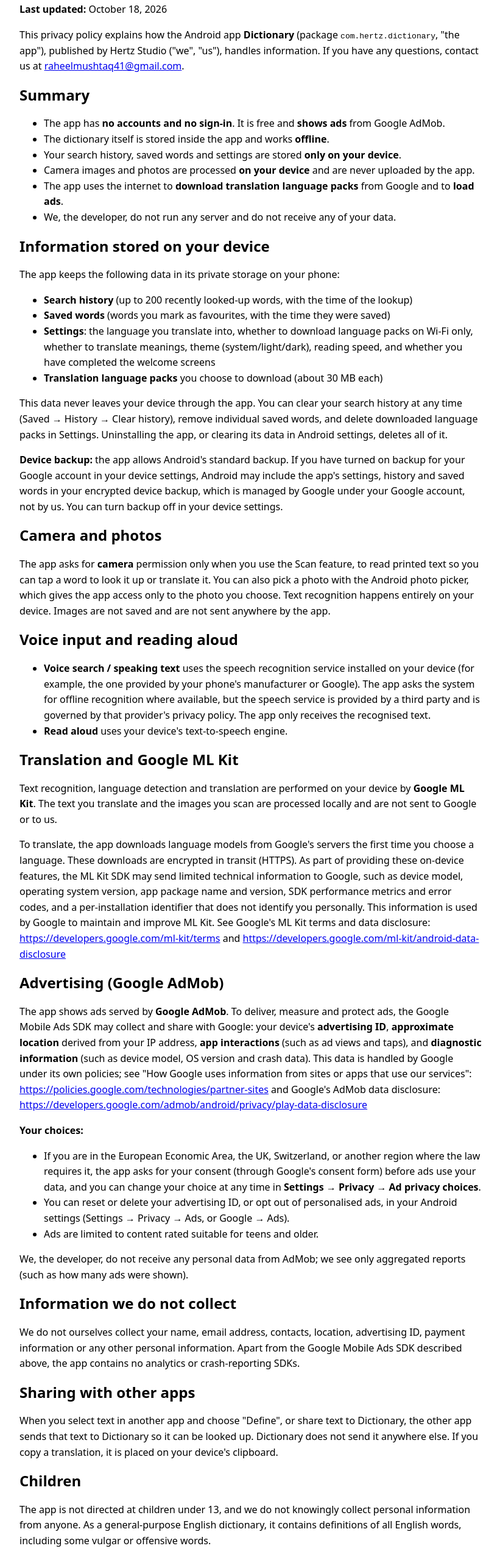
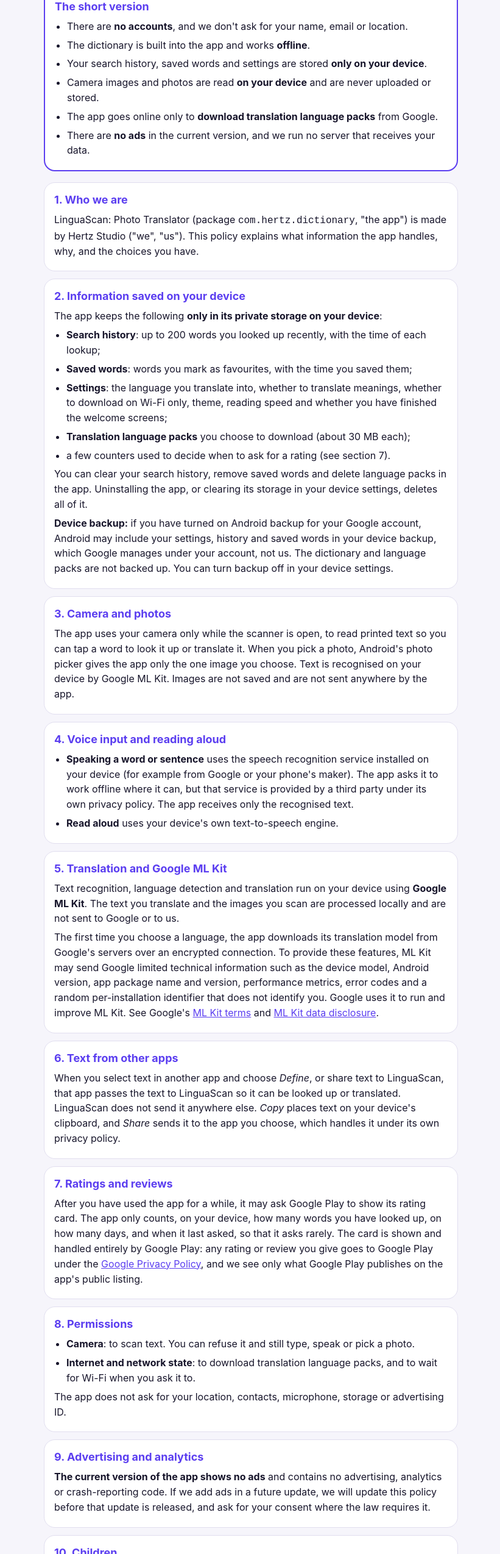
Before and after one commit to raheelmushtaq/apps-privacy-policy, a plain HTML site: page dictionary-privacy-policy.html in a window 1280 px wide. Shown: the part 110-2659 px from the top of the page at 61% size, without its empty margins (228-1049 px from the left). Drawn offline with Linux system fonts and the light colour scheme.

Commit message:
Add LinguaScan privacy policy and terms and conditions
- Rewrite dictionary-privacy-policy.html for LinguaScan: Photo Translator
  in the shared card style, adding the Google Play in-app review section
- Add terms-and-conditions/dictionary-terms-and-conditions.html, with the
  WordNet, CMUdict and Poppins licence notices
- List both in the indexes under the new name

Co-Authored-By: Claude Opus 5.5 <noreply@anthropic.com>

```diff
--- a/dictionary-privacy-policy.html
+++ b/dictionary-privacy-policy.html
@@ -3,69 +3,133 @@
 <head>
 <meta charset="utf-8">
 <meta name="viewport" content="width=device-width, initial-scale=1">
-  <title>Dictionary Privacy Policy</title>
+<title>Privacy Policy – LinguaScan: Photo Translator</title>
 <style>
-    :root { color-scheme: light dark; font-family: system-ui, sans-serif; line-height: 1.6; }
-    body { max-width: 760px; margin: 0 auto; padding: 32px 20px 64px; }
-    h1, h2, h3 { line-height: 1.2; }
-    table { border-collapse: collapse; width: 100%; margin: 16px 0; display: block; overflow-x: auto; }
-    th, td { border: 1px solid #8a8a8a; padding: 6px 10px; text-align: left; vertical-align: top; }
-    a { word-break: break-word; }
+  :root { --ink: #17152B; --soft: #4A4760; --accent: #5B3EF0; --card: #FFFFFF; --bg: #F6F5FB; --line: #E1DEEF; color-scheme: light; }
+  @media (prefers-color-scheme: dark) {
+    :root:not(.light) { --ink: #E6E4F2; --soft: #BAB6CF; --accent: #A99BFF; --card: #1C1A2B; --bg: #12111C; --line: #2F2C43; color-scheme: dark; }
+  }
+  :root.dark { --ink: #E6E4F2; --soft: #BAB6CF; --accent: #A99BFF; --card: #1C1A2B; --bg: #12111C; --line: #2F2C43; color-scheme: dark; }
+  * { box-sizing: border-box; }
+  body { margin: 0; padding: 16px 16px 40px; background: var(--bg); color: var(--ink);
+         font: 16px/1.55 -apple-system, "Roboto", "Segoe UI", sans-serif; }
+  main { max-width: 680px; margin: 0 auto; }
+  h1 { font-size: 26px; line-height: 1.2; margin: 4px 0 2px; }
+  .meta { color: var(--soft); font-size: 14px; margin: 0 0 16px; }
+  .summary { background: var(--card); border: 2px solid var(--accent); border-radius: 18px; padding: 14px 16px; margin-bottom: 18px; }
+  .summary h2 { margin-top: 0; }
+  section { background: var(--card); border-radius: 18px; padding: 14px 16px; margin-bottom: 12px; border: 1px solid var(--line); }
+  h2 { font-size: 18px; margin: 0 0 6px; color: var(--accent); }
+  p, li { margin: 6px 0; }
+  ul { padding-left: 20px; margin: 6px 0; }
+  a { color: var(--accent); word-break: break-word; }
+  .contact p { margin: 2px 0; }
 </style>
 </head>
 <body>
-  <h1>Privacy Policy for Dictionary</h1>
-  <p><strong>Last updated:</strong> October 18, 2026</p>
-  <p>This privacy policy explains how the Android app <strong>Dictionary</strong> (package <code>com.hertz.dictionary</code>, "the app"), published by Hertz Studio ("we", "us"), handles information. If you have any questions, contact us at <a href="mailto:raheelmushtaq41@gmail.com">raheelmushtaq41@gmail.com</a>.</p>
-  <h2>Summary</h2>
+<main>
+  <h1>Privacy Policy</h1>
+  <p class="meta">LinguaScan: Photo Translator by Hertz Studio · Effective 23 November 2026</p>
+
+  <div class="summary">
+    <h2>The short version</h2>
     <ul>
-    <li>The app has <strong>no accounts and no sign-in</strong>. It is free and <strong>shows ads</strong> from Google AdMob.</li>
-    <li>The dictionary itself is stored inside the app and works <strong>offline</strong>.</li>
+      <li>There are <strong>no accounts</strong>, and we don't ask for your name, email or location.</li>
+      <li>The dictionary is built into the app and works <strong>offline</strong>.</li>
       <li>Your search history, saved words and settings are stored <strong>only on your device</strong>.</li>
-    <li>Camera images and photos are processed <strong>on your device</strong> and are never uploaded by the app.</li>
-    <li>The app uses the internet to <strong>download translation language packs</strong> from Google and to <strong>load ads</strong>.</li>
-    <li>We, the developer, do not run any server and do not receive any of your data.</li>
+      <li>Camera images and photos are read <strong>on your device</strong> and are never uploaded or stored.</li>
+      <li>The app goes online only to <strong>download translation language packs</strong> from Google.</li>
+      <li>There are <strong>no ads</strong> in the current version, and we run no server that receives your data.</li>
     </ul>
-  <h2>Information stored on your device</h2>
-  <p>The app keeps the following data in its private storage on your phone:</p>
+  </div>
+
+  <section>
+    <h2>1. Who we are</h2>
+    <p>LinguaScan: Photo Translator (package <code>com.hertz.dictionary</code>, "the app") is made by Hertz Studio ("we", "us"). This policy explains what information the app handles, why, and the choices you have.</p>
+  </section>
+
+  <section>
+    <h2>2. Information saved on your device</h2>
+    <p>The app keeps the following <strong>only in its private storage on your device</strong>:</p>
     <ul>
-    <li><strong>Search history</strong> (up to 200 recently looked-up words, with the time of the lookup)</li>
-    <li><strong>Saved words</strong> (words you mark as favourites, with the time they were saved)</li>
-    <li><strong>Settings</strong>: the language you translate into, whether to download language packs on Wi-Fi only, whether to translate meanings, theme (system/light/dark), reading speed, and whether you have completed the welcome screens</li>
-    <li><strong>Translation language packs</strong> you choose to download (about 30 MB each)</li>
+      <li><strong>Search history</strong>: up to 200 words you looked up recently, with the time of each lookup;</li>
+      <li><strong>Saved words</strong>: words you mark as favourites, with the time you saved them;</li>
+      <li><strong>Settings</strong>: the language you translate into, whether to translate meanings, whether to download on Wi-Fi only, theme, reading speed and whether you have finished the welcome screens;</li>
+      <li><strong>Translation language packs</strong> you choose to download (about 30 MB each);</li>
+      <li>a few counters used to decide when to ask for a rating (see section 7).</li>
     </ul>
-  <p>This data never leaves your device through the app. You can clear your search history at any time (Saved → History → Clear history), remove individual saved words, and delete downloaded language packs in Settings. Uninstalling the app, or clearing its data in Android settings, deletes all of it.</p>
-  <p><strong>Device backup:</strong> the app allows Android's standard backup. If you have turned on backup for your Google account in your device settings, Android may include the app's settings, history and saved words in your encrypted device backup, which is managed by Google under your Google account, not by us. You can turn backup off in your device settings.</p>
-  <h2>Camera and photos</h2>
-  <p>The app asks for <strong>camera</strong> permission only when you use the Scan feature, to read printed text so you can tap a word to look it up or translate it. You can also pick a photo with the Android photo picker, which gives the app access only to the photo you choose. Text recognition happens entirely on your device. Images are not saved and are not sent anywhere by the app.</p>
-  <h2>Voice input and reading aloud</h2>
+    <p>You can clear your search history, remove saved words and delete language packs in the app. Uninstalling the app, or clearing its storage in your device settings, deletes all of it.</p>
+    <p><strong>Device backup:</strong> if you have turned on Android backup for your Google account, Android may include your settings, history and saved words in your device backup, which Google manages under your account, not us. The dictionary and language packs are not backed up. You can turn backup off in your device settings.</p>
+  </section>
+
+  <section>
+    <h2>3. Camera and photos</h2>
+    <p>The app uses your camera only while the scanner is open, to read printed text so you can tap a word to look it up or translate it. When you pick a photo, Android's photo picker gives the app only the one image you choose. Text is recognised on your device by Google ML Kit. Images are not saved and are not sent anywhere by the app.</p>
+  </section>
+
+  <section>
+    <h2>4. Voice input and reading aloud</h2>
     <ul>
-    <li><strong>Voice search / speaking text</strong> uses the speech recognition service installed on your device (for example, the one provided by your phone's manufacturer or Google). The app asks the system for offline recognition where available, but the speech service is provided by a third party and is governed by that provider's privacy policy. The app only receives the recognised text.</li>
-    <li><strong>Read aloud</strong> uses your device's text-to-speech engine.</li>
+      <li><strong>Speaking a word or sentence</strong> uses the speech recognition service installed on your device (for example from Google or your phone's maker). The app asks it to work offline where it can, but that service is provided by a third party under its own privacy policy. The app receives only the recognised text.</li>
+      <li><strong>Read aloud</strong> uses your device's own text-to-speech engine.</li>
     </ul>
-  <h2>Translation and Google ML Kit</h2>
-  <p>Text recognition, language detection and translation are performed on your device by <strong>Google ML Kit</strong>. The text you translate and the images you scan are processed locally and are not sent to Google or to us.</p>
-  <p>To translate, the app downloads language models from Google's servers the first time you choose a language. These downloads are encrypted in transit (HTTPS). As part of providing these on-device features, the ML Kit SDK may send limited technical information to Google, such as device model, operating system version, app package name and version, SDK performance metrics and error codes, and a per-installation identifier that does not identify you personally. This information is used by Google to maintain and improve ML Kit. See Google's ML Kit terms and data disclosure: <a href="https://developers.google.com/ml-kit/terms">https://developers.google.com/ml-kit/terms</a> and <a href="https://developers.google.com/ml-kit/android-data-disclosure">https://developers.google.com/ml-kit/android-data-disclosure</a></p>
-  <h2>Advertising (Google AdMob)</h2>
-  <p>The app shows ads served by <strong>Google AdMob</strong>. To deliver, measure and protect ads, the Google Mobile Ads SDK may collect and share with Google: your device's <strong>advertising ID</strong>, <strong>approximate location</strong> derived from your IP address, <strong>app interactions</strong> (such as ad views and taps), and <strong>diagnostic information</strong> (such as device model, OS version and crash data). This data is handled by Google under its own policies; see "How Google uses information from sites or apps that use our services": <a href="https://policies.google.com/technologies/partner-sites">https://policies.google.com/technologies/partner-sites</a> and Google's AdMob data disclosure: <a href="https://developers.google.com/admob/android/privacy/play-data-disclosure">https://developers.google.com/admob/android/privacy/play-data-disclosure</a></p>
-  <p><strong>Your choices:</strong></p>
+  </section>
+
+  <section>
+    <h2>5. Translation and Google ML Kit</h2>
+    <p>Text recognition, language detection and translation run on your device using <strong>Google ML Kit</strong>. The text you translate and the images you scan are processed locally and are not sent to Google or to us.</p>
+    <p>The first time you choose a language, the app downloads its translation model from Google's servers over an encrypted connection. To provide these features, ML Kit may send Google limited technical information such as the device model, Android version, app package name and version, performance metrics, error codes and a random per-installation identifier that does not identify you. Google uses it to run and improve ML Kit. See Google's <a href="https://developers.google.com/ml-kit/terms">ML Kit terms</a> and <a href="https://developers.google.com/ml-kit/android-data-disclosure">ML Kit data disclosure</a>.</p>
+  </section>
+
+  <section>
+    <h2>6. Text from other apps</h2>
+    <p>When you select text in another app and choose <em>Define</em>, or share text to LinguaScan, that app passes the text to LinguaScan so it can be looked up or translated. LinguaScan does not send it anywhere else. <em>Copy</em> places text on your device's clipboard, and <em>Share</em> sends it to the app you choose, which handles it under its own privacy policy.</p>
+  </section>
+
+  <section>
+    <h2>7. Ratings and reviews</h2>
+    <p>After you have used the app for a while, it may ask Google Play to show its rating card. The app only counts, on your device, how many words you have looked up, on how many days, and when it last asked, so that it asks rarely. The card is shown and handled entirely by Google Play: any rating or review you give goes to Google Play under the <a href="https://policies.google.com/privacy">Google Privacy Policy</a>, and we see only what Google Play publishes on the app's public listing.</p>
+  </section>
+
+  <section>
+    <h2>8. Permissions</h2>
     <ul>
-    <li>If you are in the European Economic Area, the UK, Switzerland, or another region where the law requires it, the app asks for your consent (through Google's consent form) before ads use your data, and you can change your choice at any time in <strong>Settings → Privacy → Ad privacy choices</strong>.</li>
-    <li>You can reset or delete your advertising ID, or opt out of personalised ads, in your Android settings (Settings → Privacy → Ads, or Google → Ads).</li>
-    <li>Ads are limited to content rated suitable for teens and older.</li>
+      <li><strong>Camera</strong>: to scan text. You can refuse it and still type, speak or pick a photo.</li>
+      <li><strong>Internet and network state</strong>: to download translation language packs, and to wait for Wi-Fi when you ask it to.</li>
     </ul>
-  <p>We, the developer, do not receive any personal data from AdMob; we see only aggregated reports (such as how many ads were shown).</p>
-  <h2>Information we do not collect</h2>
-  <p>We do not ourselves collect your name, email address, contacts, location, advertising ID, payment information or any other personal information. Apart from the Google Mobile Ads SDK described above, the app contains no analytics or crash-reporting SDKs.</p>
-  <h2>Sharing with other apps</h2>
-  <p>When you select text in another app and choose "Define", or share text to Dictionary, the other app sends that text to Dictionary so it can be looked up. Dictionary does not send it anywhere else. If you copy a translation, it is placed on your device's clipboard.</p>
-  <h2>Children</h2>
-  <p>The app is not directed at children under 13, and we do not knowingly collect personal information from anyone. As a general-purpose English dictionary, it contains definitions of all English words, including some vulgar or offensive words.</p>
-  <h2>Security</h2>
-  <p>Your data stays in the app's private storage on your device, protected by Android's app sandbox. Network downloads of language packs use encrypted connections.</p>
-  <h2>Changes to this policy</h2>
-  <p>We may update this policy when the app changes. The new version will be posted at this address with an updated date.</p>
-  <h2>Contact</h2>
-  <p>Hertz Studio Email: <a href="mailto:raheelmushtaq41@gmail.com">raheelmushtaq41@gmail.com</a></p>
+    <p>The app does not ask for your location, contacts, microphone, storage or advertising ID.</p>
+  </section>
+
+  <section>
+    <h2>9. Advertising and analytics</h2>
+    <p><strong>The current version of the app shows no ads</strong> and contains no advertising, analytics or crash-reporting code. If we add ads in a future update, we will update this policy before that update is released, and ask for your consent where the law requires it.</p>
+  </section>
+
+  <section>
+    <h2>10. Children</h2>
+    <p>The app is not directed at children under 13, and we do not knowingly collect personal information from anyone. As a general English dictionary, it includes definitions of all kinds of words, some of which are vulgar or offensive.</p>
+  </section>
+
+  <section>
+    <h2>11. Your rights and choices</h2>
+    <p>Your data is under your control on your device: delete it in the app, clear the app's storage or uninstall it. Depending on where you live (for example under the GDPR or CCPA), you may have the right to access or delete personal information about you. Because we do not receive your data, we hold nothing about you, but you can contact us with any question.</p>
+  </section>
+
+  <section>
+    <h2>12. Security</h2>
+    <p>Your data stays in the app's private storage, which other apps cannot read. Language packs are downloaded over encrypted connections.</p>
+  </section>
+
+  <section>
+    <h2>13. Changes to this policy</h2>
+    <p>If we change this policy, we will update the date at the top, post the new version at this address and include it in an app update.</p>
+  </section>
+
+  <section class="contact">
+    <h2>14. Contact us</h2>
+    <p><strong>Hertz Studio</strong></p>
+    <p>Email: <a href="mailto:raheelmushtaq41@gmail.com">raheelmushtaq41@gmail.com</a></p>
+  </section>
+</main>
 </body>
 </html>
```
Also changed, not shown: index.html (+1 -1 lines), terms-and-conditions/dictionary-terms-and-conditions.html (added, +141 -0 lines), terms-and-conditions/index.html (+1 -0 lines). Lines whose indentation alone changed are shown as unchanged.
